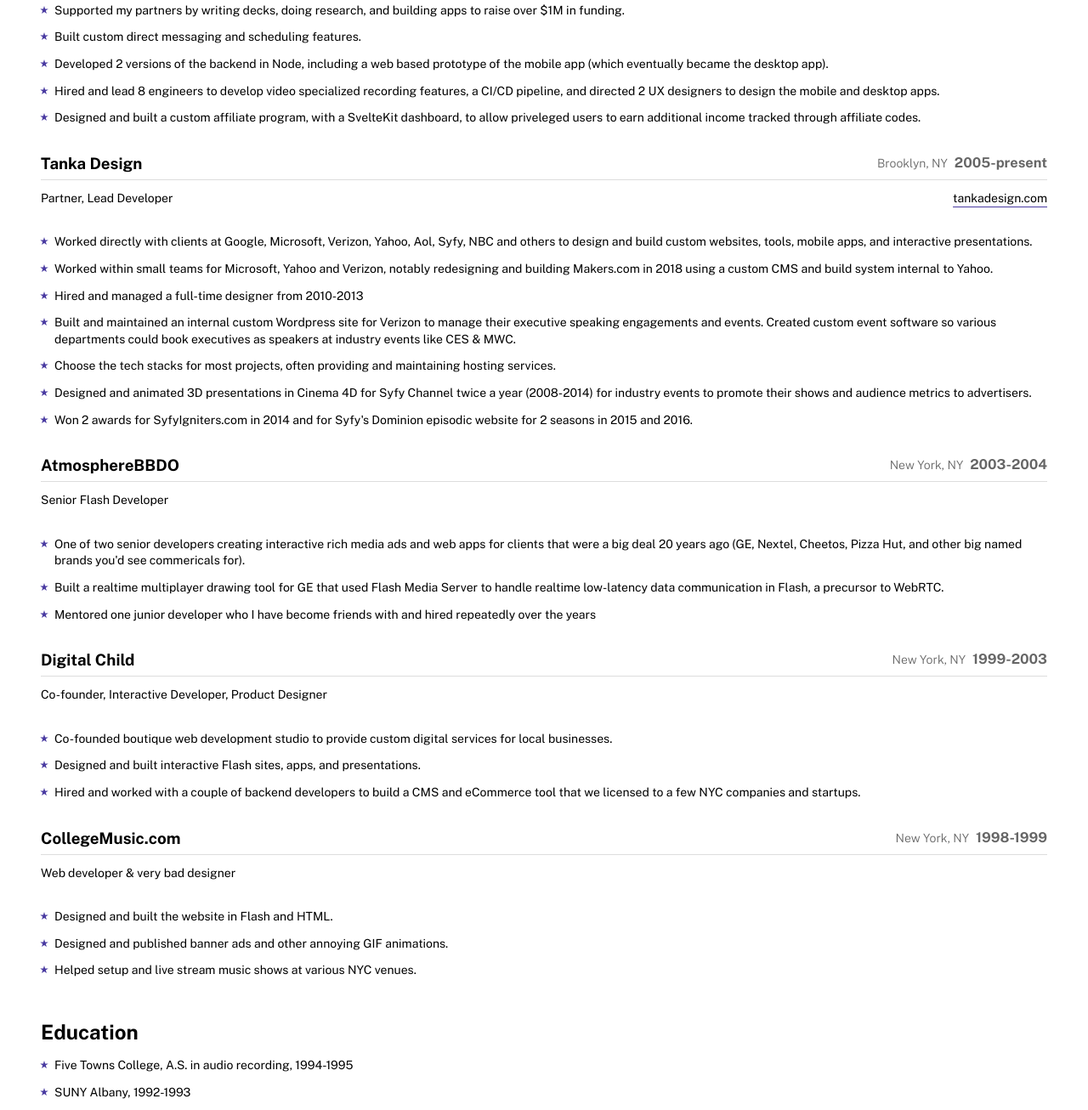
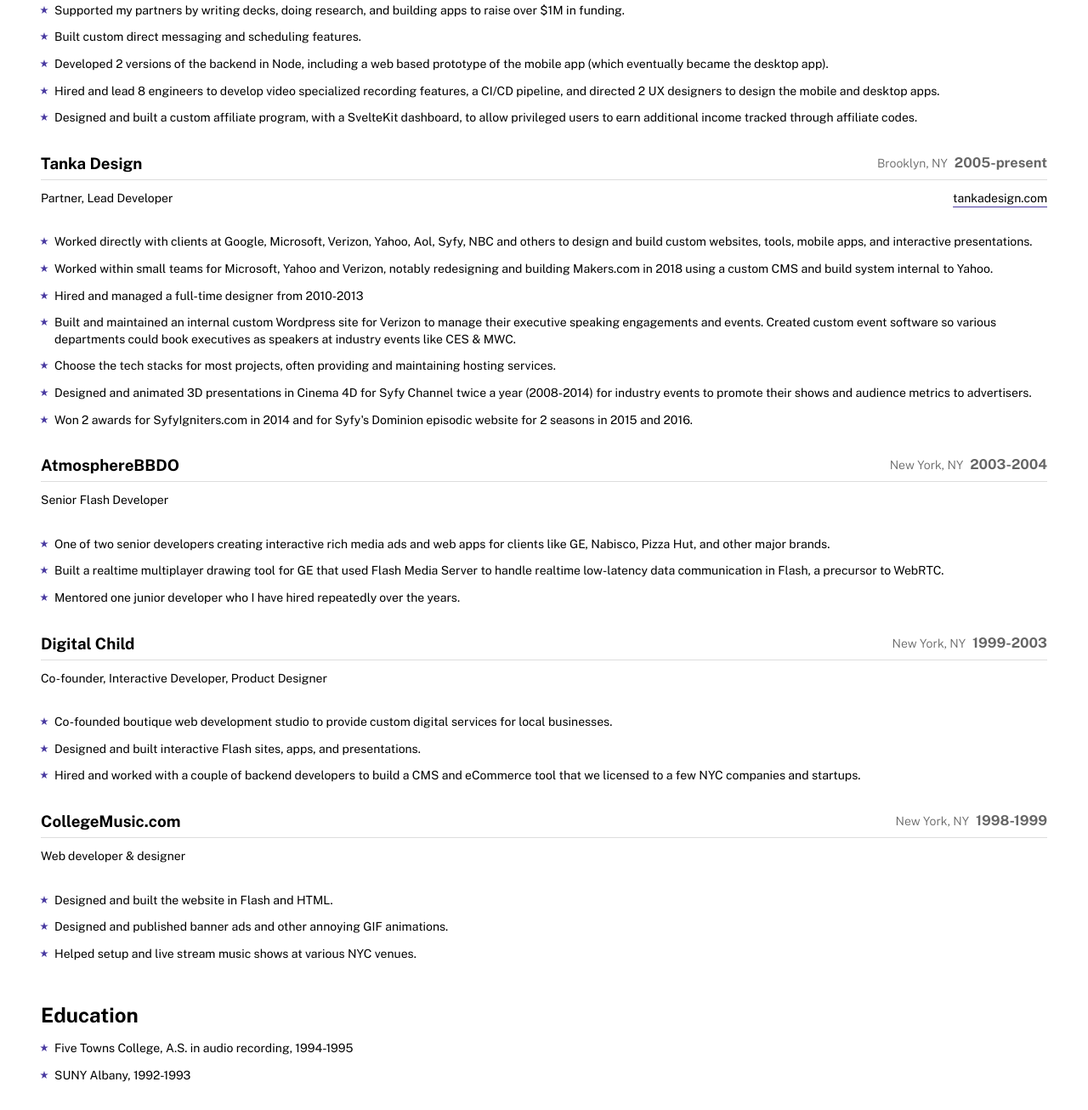
Before and after one commit to tankadesign/jfalcon-resume, a plain HTML site: page index.html in a window 1280 px wide. Shown: the part 874-2180 px from the top of the page at 85% size. Drawn offline with Linux system fonts and the light colour scheme.

Commit message:
fix typos and copy

```diff
--- a/index.html
+++ b/index.html
@@ -102,6 +102,9 @@
         padding-bottom: 0.5rem;
         margin-bottom: 0.75rem;
       }
+      .job-head .dates {
+        order: 2;
+      }
       .job-footer {
         display: flex;
         justify-content: space-between;
@@ -173,7 +176,7 @@
       <header class="me">
         <h1>Jeff Falcon</h1>
         <p class="info">
-          Senior Full Stack Developer
+          Senior Frontend Developer
           <span class="pipe">×</span> Providence, RI <span class="pipe">×</span>
           <a href="mailto:jeff@tankadesign.com">jeff@tankadesign.com</a> <span class="pipe">×</span>
           <a href="tel:+19175233729">917-523-3729</a>
@@ -232,8 +235,8 @@
             <h3 class="job-head">
               <span class="company">MOTI Technologies</span>
               <span class="loc-date">
+                <span class="dates">2016-present</span>
                 <span class="location">Brooklyn, NY</span>
-                <span class="dates">2016-2018, 2020-2024</span>
               </span>
             </h3>
             <div class="job-footer">
@@ -269,7 +272,7 @@
               2 UX designers to design the mobile and desktop apps.
             </li>
             <li>
-              Designed and built a custom affiliate program, with a SvelteKit dashboard, to allow priveleged users to
+              Designed and built a custom affiliate program, with a SvelteKit dashboard, to allow privileged users to
               earn additional income tracked through affiliate codes.
             </li>
           </ul>
@@ -279,8 +282,8 @@
             <h3 class="job-head">
               <span class="company">Tanka Design</span>
               <span class="loc-date">
+                <span class="dates">2005-present</span>
                 <span class="location">Brooklyn, NY</span>
-                <span class="dates">2005-present</span>
               </span>
             </h3>
             <div class="job-footer">
@@ -319,8 +322,8 @@
             <h3 class="job-head">
               <span class="company">AtmosphereBBDO</span>
               <span class="loc-date">
+                <span class="dates">2003-2004</span>
                 <span class="location">New York, NY</span>
-                <span class="dates">2003-2004</span>
               </span>
             </h3>
             <div class="job-footer">
@@ -329,14 +332,14 @@
           </header>
           <ul>
             <li>
-              One of two senior developers creating interactive rich media ads and web apps for clients that were a big
-              deal 20 years ago (GE, Nextel, Cheetos, Pizza Hut, and other big named brands you'd see commericals for).
+              One of two senior developers creating interactive rich media ads and web apps for clients like GE,
+              Nabisco, Pizza Hut, and other major brands.
             </li>
             <li>
               Built a realtime multiplayer drawing tool for GE that used Flash Media Server to handle realtime
               low-latency data communication in Flash, a precursor to WebRTC.
             </li>
-            <li>Mentored one junior developer who I have become friends with and hired repeatedly over the years</li>
+            <li>Mentored one junior developer who I have hired repeatedly over the years.</li>
           </ul>
         </article>
         <article>
@@ -344,8 +347,8 @@
             <h3 class="job-head">
               <span class="company">Digital Child</span>
               <span class="loc-date">
+                <span class="dates">1999-2003</span>
                 <span class="location">New York, NY</span>
-                <span class="dates">1999-2003</span>
               </span>
             </h3>
             <div class="job-footer">
@@ -366,12 +369,12 @@
             <h3 class="job-head">
               <span class="company">CollegeMusic.com</span>
               <span class="loc-date">
+                <span class="dates">1998-1999</span>
                 <span class="location">New York, NY</span>
-                <span class="dates">1998-1999</span>
               </span>
             </h3>
             <div class="job-footer">
-              <p class="job-title">Web developer & very bad designer</p>
+              <p class="job-title">Web developer & designer</p>
             </div>
           </header>
           <ul>
```
